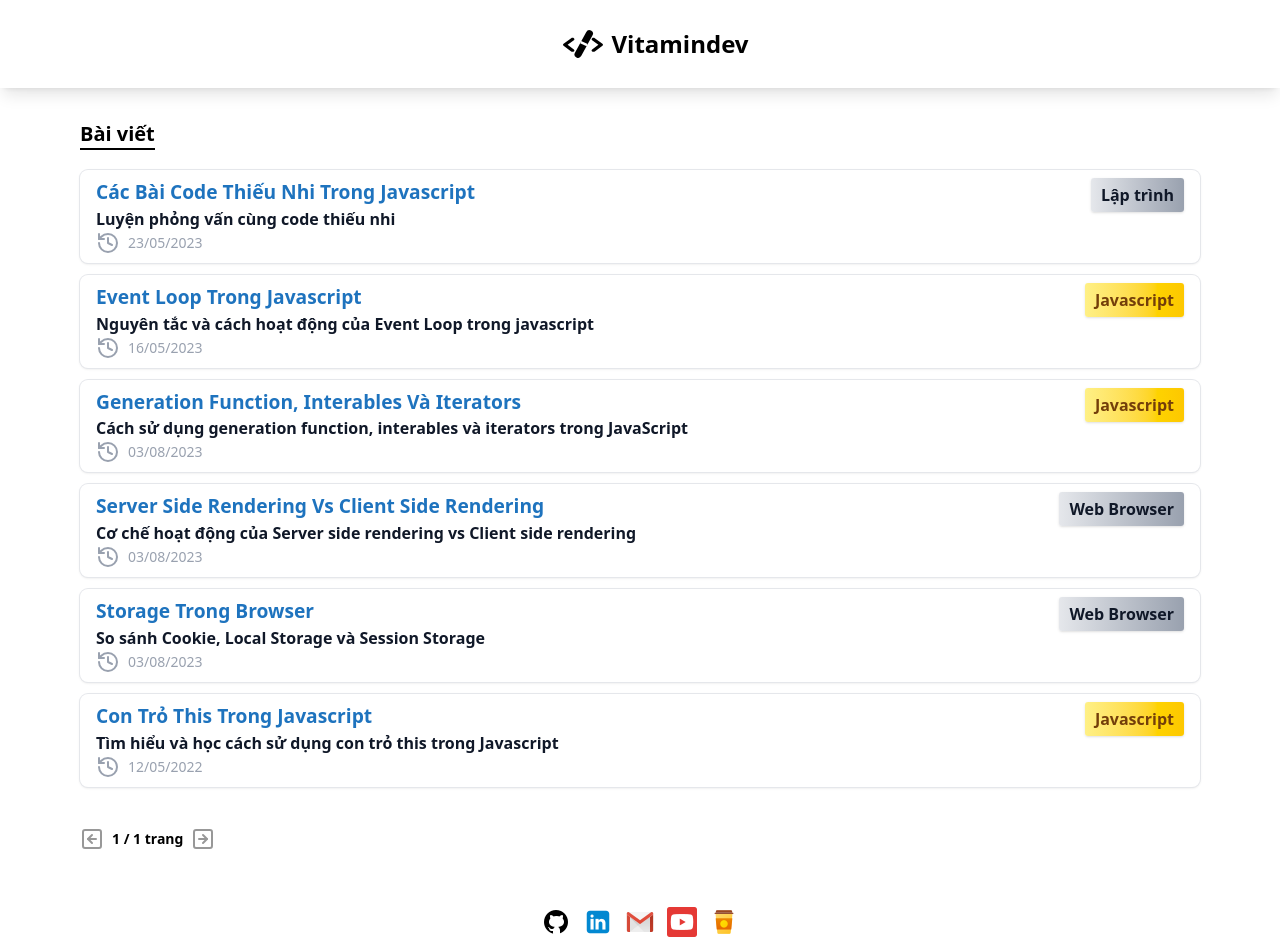
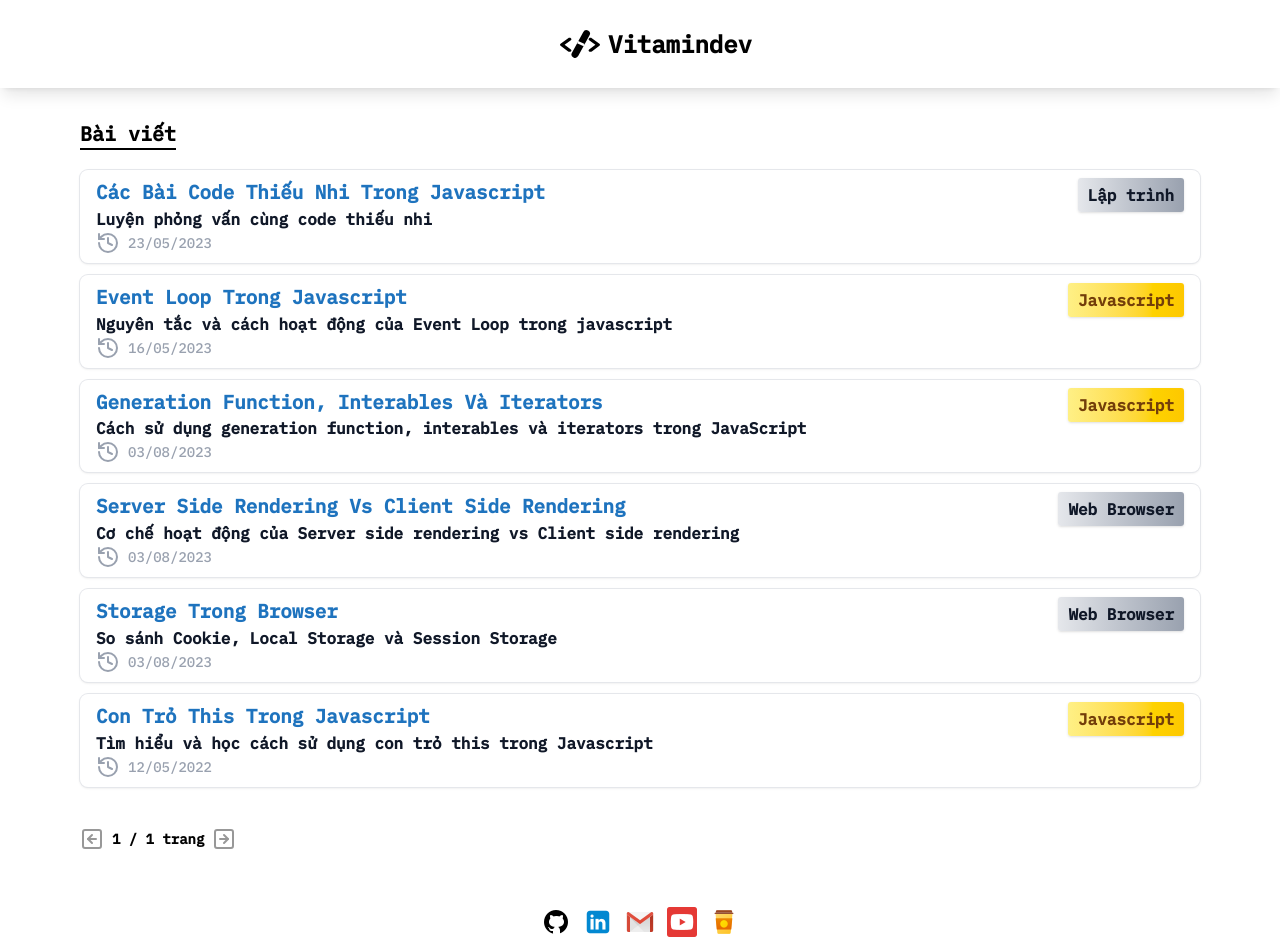
Before and after one commit to vitamindevblog/vitamindevblog.github.io, a Next.js app: page / in a window 1280 px wide. Built offline with nearby package versions, Linux system fonts and the light colour scheme.

Commit message:
add: font

```diff
--- a/pages/_document.js
+++ b/pages/_document.js
@@ -4,7 +4,11 @@
 export default function Document() {
   return (
     <Html lang="en">
-      <Head />
+      <Head>
+        <link
+          href="https://fonts.googleapis.com/css2?family=IBM+Plex+Mono:wght@500&display=swap"
+          rel="stylesheet"></link>
+      </Head>
       <body className="antialiased">
         <Header />
         <div className="pt-20">
--- a/pages/index.js
+++ b/pages/index.js
@@ -1,30 +1,18 @@
 "use client";
-import { Geist, Geist_Mono } from "next/font/google";
 import { useEffect, useState } from "react";
 import { useRouter } from "next/navigation";
 import matter from "gray-matter";
 import Head from "next/head";
-import Loading from "@/components/Loading";
 import PostItem from "@/components/PostItem";
 import { SquareArrowLeft, SquareArrowRight } from "lucide-react";
 import Footer from "@/components/Footer";
 
-const geistSans = Geist({
-  variable: "--font-geist-sans",
-  subsets: ["latin"],
-});
-
-const geistMono = Geist_Mono({
-  variable: "--font-geist-mono",
-  subsets: ["latin"],
-});
 const limitItems = 10;
 export default function Home(props) {
   const router = useRouter();
 
   const [listPosts, setListPosts] = useState([]);
   const [backupListPosts, setBackupListPosts] = useState([]);
-  const [loading, setLoading] = useState(true);
   const [totalPage, setTotalPage] = useState(0);
   const [currentPage, setCurrentPage] = useState(1);
 
@@ -47,7 +35,6 @@
     }
 
     setTotalPage(Math.ceil(listItems?.length / limitItems));
-    setLoading(false);
   }, []);
 
   const changePage = (page) => {
@@ -67,7 +54,6 @@
         <meta name="Vitamindev Blog" content="Vitamindev Blog"></meta>
       </Head>
       <section className="flex flex-col justify-between">
-        <Loading loading={loading} />
         <div className="mb-auto main" data-aos="fade-up">
           <div className="text-xl font-bold border-b-2 max-w-max mb-5">
             Bài viết
--- a/styles/globals.scss
+++ b/styles/globals.scss
@@ -6,7 +6,7 @@
 body {
   padding: 0;
   margin: 0;
-  font-family: "Press Start 2P", system-ui;
+  font-family: "IBM Plex Mono", monospace;
   background-color: var(--background-color);
   color: var(--color);
 }
```
